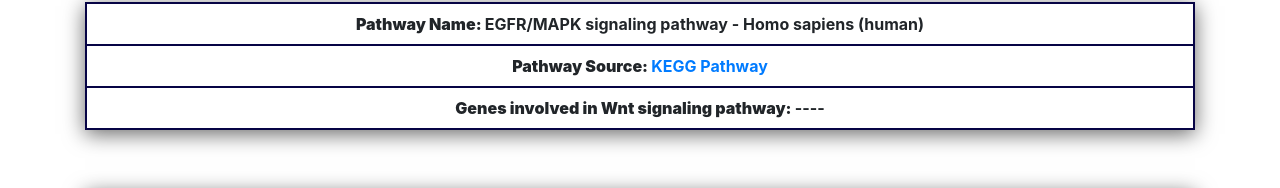
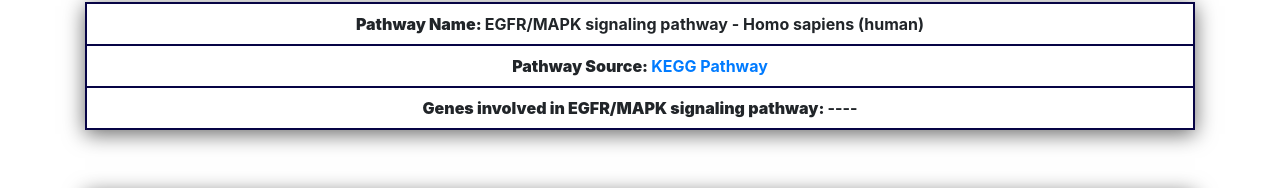
Before and after one commit to kumaar-piyush/CBase, a plain HTML site: page EGFR_path.html in a window 1280 px wide. Shown: the part 165-353 px from the top of the page. Drawn offline with nearby package versions, Linux system fonts and the light colour scheme.

Commit message:
Update EGFR_path.html

```diff
--- a/EGFR_path.html
+++ b/EGFR_path.html
@@ -70,7 +70,7 @@
                             <td><strong>Pathway Source: </strong><a href="https://www.genome.jp/pathway/hsa04010" target="_blank">KEGG Pathway</a></td>
                         </tr>
                         <tr>
-                            <td><strong>Genes involved in Wnt signaling pathway: </strong>----</td>
+                            <td><strong>Genes involved in EGFR/MAPK signaling pathway: </strong>----</td>
                         </tr>
                     </tbody>
                 </table>
```
